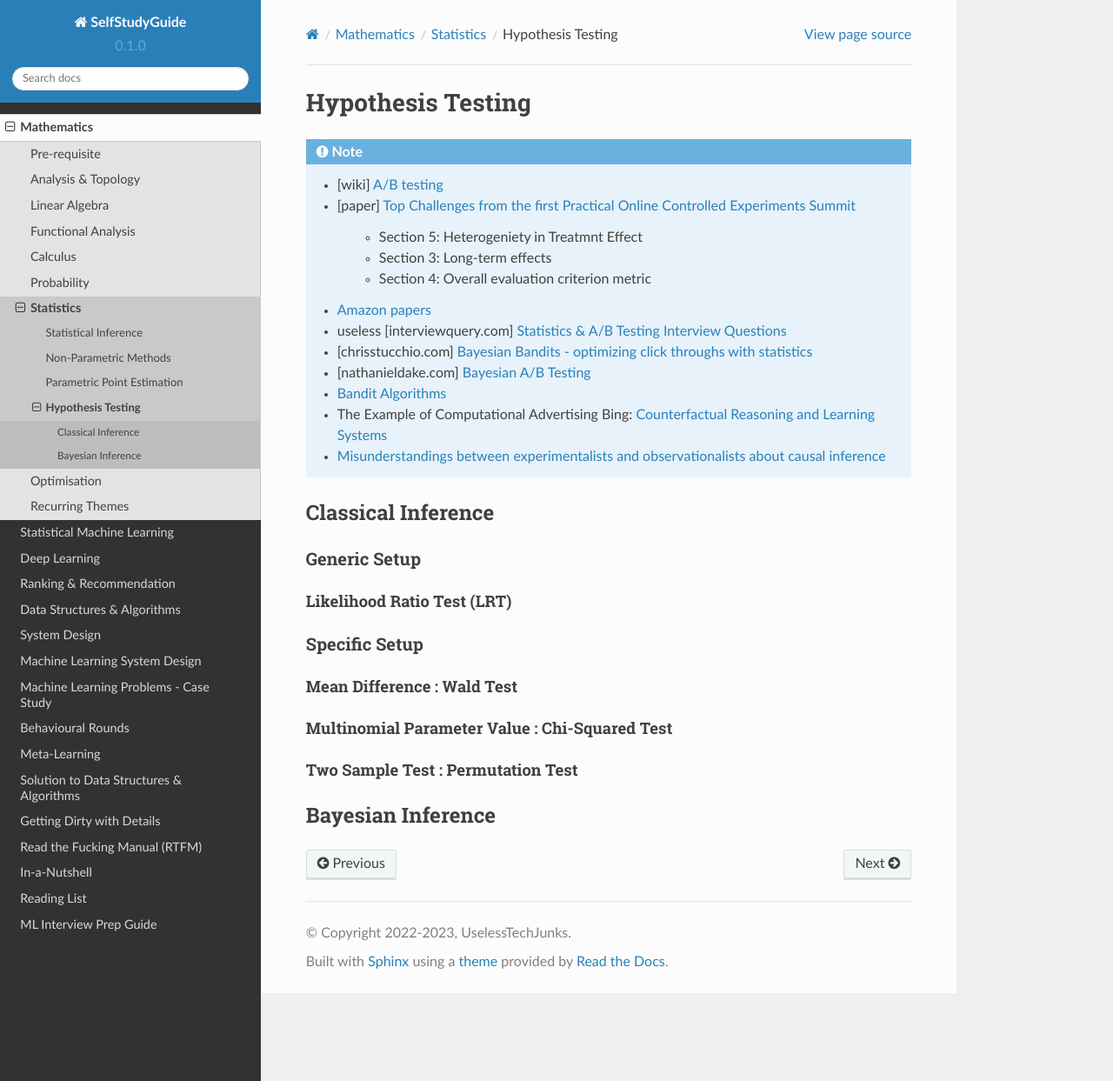
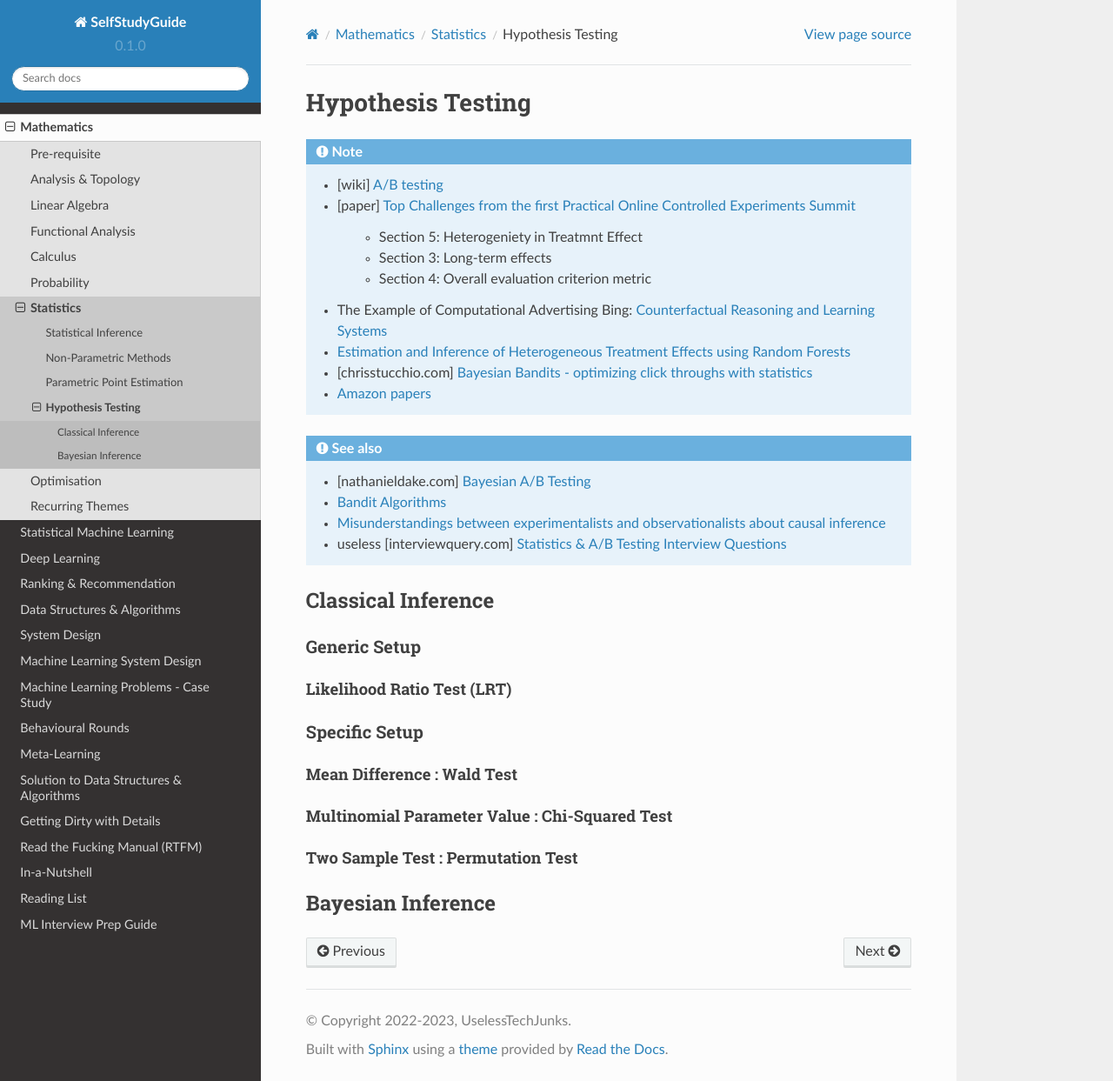
Before and after one commit to uselesstechjunks/leetcode, a Sphinx documentation site: the page built from docs/source/math/stat/hyp.rst, in a window 1280 px wide and 1243 px high. Shown: the whole window at 87% size. Built offline with Sphinx 7.4.7 and the Read the Docs theme 2.0.0, drawn with Linux system fonts in a browser that asks for light colours.

Commit message:
Update hyp.rst (#256)

```diff
--- a/docs/source/math/stat/hyp.rst
+++ b/docs/source/math/stat/hyp.rst
@@ -9,13 +9,16 @@ Hypothesis Testing
 		* Section 5: Heterogeniety in Treatmnt Effect
 		* Section 3: Long-term effects
 		* Section 4: Overall evaluation criterion metric
+	* The Example of Computational Advertising Bing: `Counterfactual Reasoning and Learning Systems <https://arxiv.org/abs/1209.2355>`_
+	* `Estimation and Inference of Heterogeneous Treatment Effects using Random Forests <https://arxiv.org/abs/1510.04342>`_
+	* [chrisstucchio.com] `Bayesian Bandits - optimizing click throughs with statistics <https://www.chrisstucchio.com/blog/2013/bayesian_bandit.html>`_
 	* `Amazon papers <https://www.amazon.science/tag/a-b-testing>`_
-	* useless [interviewquery.com] `Statistics & A/B Testing Interview Questions <https://www.interviewquery.com/p/statistics-ab-testing-interview-questions>`_
-	* [chrisstucchio.com] `Bayesian Bandits - optimizing click throughs with statistics <https://www.chrisstucchio.com/blog/2013/bayesian_bandit.html>`_
+
+.. seealso::
 	* [nathanieldake.com] `Bayesian A/B Testing <https://www.nathanieldake.com/Machine_Learning/08-Bayesian_Machine_Learning-02-Bayesian-AB-Testing.html>`_
 	* `Bandit Algorithms <https://ece.iisc.ac.in/~aditya/E1245_Online_Prediction_Learning_F2018/lattimore-szepesvari18bandit-algorithms.pdf>`_
-	* The Example of Computational Advertising Bing: `Counterfactual Reasoning and Learning Systems <https://arxiv.org/abs/1209.2355>`_
 	* `Misunderstandings between experimentalists and observationalists about causal inference <https://dash.harvard.edu/bitstream/handle/1/4142695/King_Misunderstandings.pdf?sequence=2&isAllowed=y>`_
+	* useless [interviewquery.com] `Statistics & A/B Testing Interview Questions <https://www.interviewquery.com/p/statistics-ab-testing-interview-questions>`_
 
 ***********************************************************************************
 Classical Inference
```
